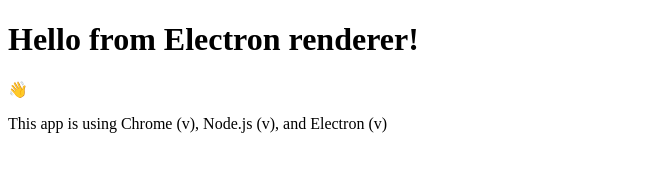
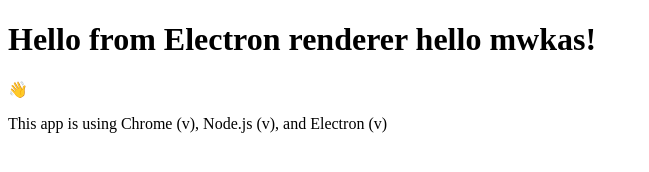
Before and after one commit to JimNikou/DiscordLike, an Electron app: page index.html in a window 1280 px wide. Shown: the whole page, without its empty margins (0-649 px from the left). Drawn offline with Linux system fonts and the light colour scheme; no server answers.

Commit message:
test commit

```diff
--- a/index.html
+++ b/index.html
@@ -13,7 +13,7 @@
     <title>Hello from Electron renderer!</title>
   </head>
   <body>
-    <h1>Hello from Electron renderer!</h1>
+    <h1>Hello from Electron renderer hello mwkas!</h1>
     <p>👋</p>
     <p id="info"></p>
   </body>
```
